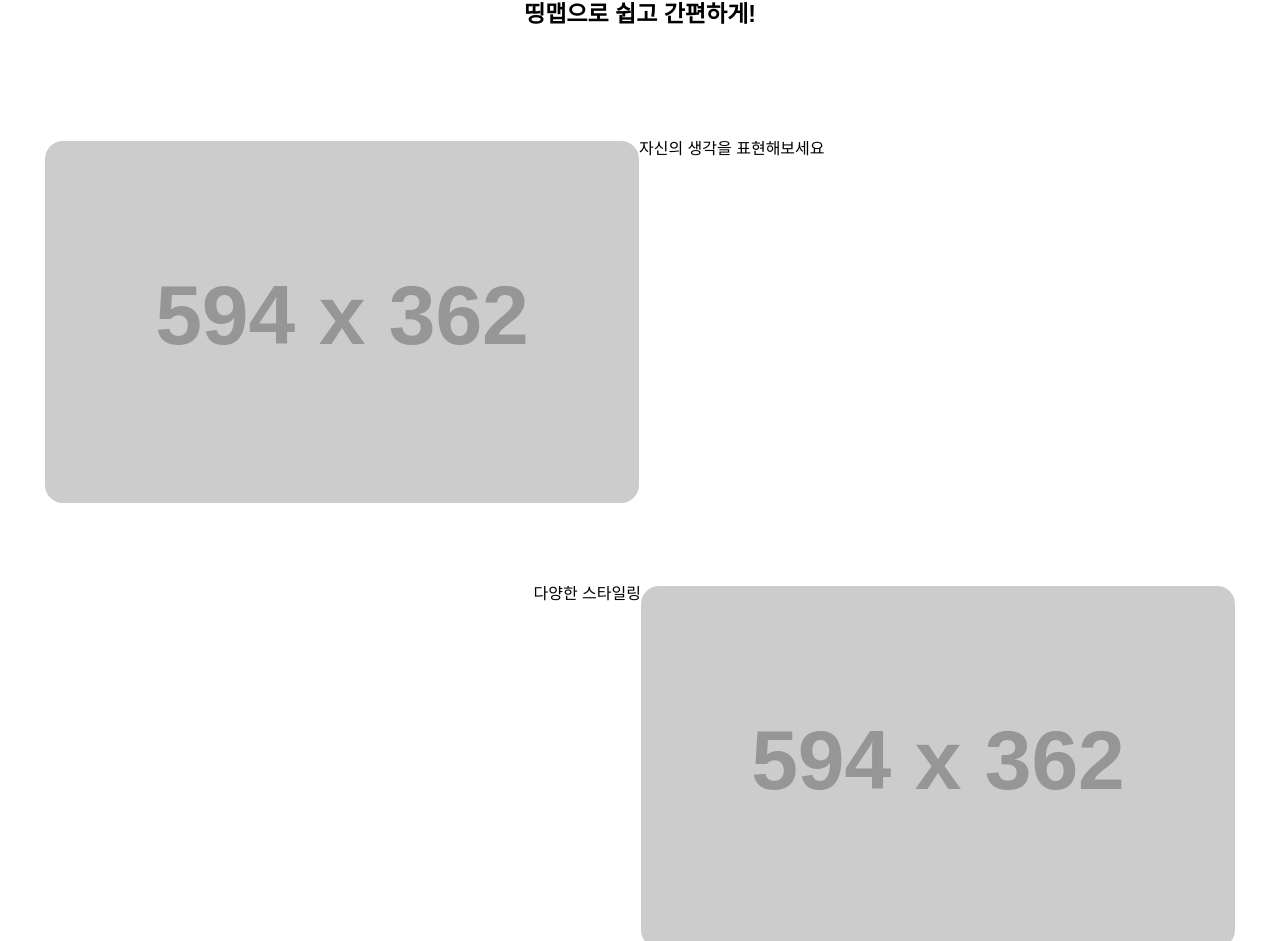
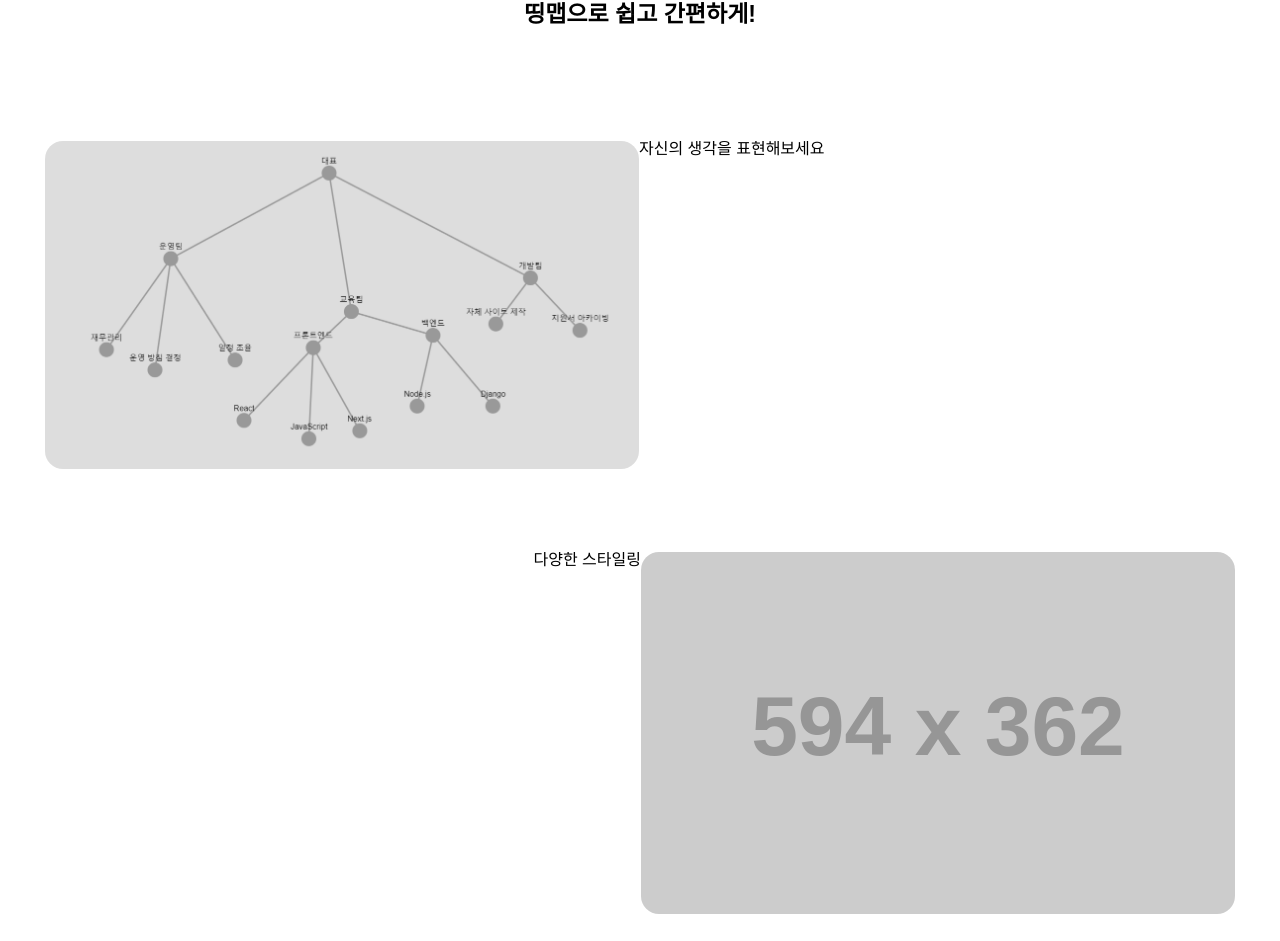
Before and after one commit to Bhanjo/ttingmap, a React (Create React App) app: page / in a window 1280 px wide. Shown: the part 976-1917 px from the top of the page. Built offline with nearby package versions, Linux system fonts and the light colour scheme; a web font is replaced by a local one.

Commit message:
스타일: 예시 이미지 추가

```diff
--- a/src/components/Navigation.js
+++ b/src/components/Navigation.js
@@ -23,7 +23,7 @@ const Navigarion = () => {
       <NavElement to='/'>
         <LogoImg src='../svg/NavLogo.svg' alt='메인페이지' />
       </NavElement>
-      <NavElement to='/mindmap'>테스트</NavElement>
+      {/* <NavElement to='/mindmap'>테스트</NavElement> */}
     </NavContainer>
   );
 };
--- a/src/components/home/InfoContents.js
+++ b/src/components/home/InfoContents.js
@@ -56,6 +56,7 @@ const InfoItem = styled.div`
 `;
 
 const InfoImg = styled.img`
+  width: 594px;
   @media only screen and (max-width: 610px) {
     width: 380px;
   }
@@ -75,7 +76,7 @@ const InfoContents = () => {
     {
       id: 1,
       animation: useScrollAnimation(isFullSize ? 'left' : 'up', 1.5, 0.2),
-      projectImg: 'https://via.placeholder.com/594x362',
+      projectImg: '../svg/ex.svg',
       introduceText: '자신의 생각을 표현해보세요',
     },
     {
```
Also changed, not shown: public/svg/ex.svg (added).
